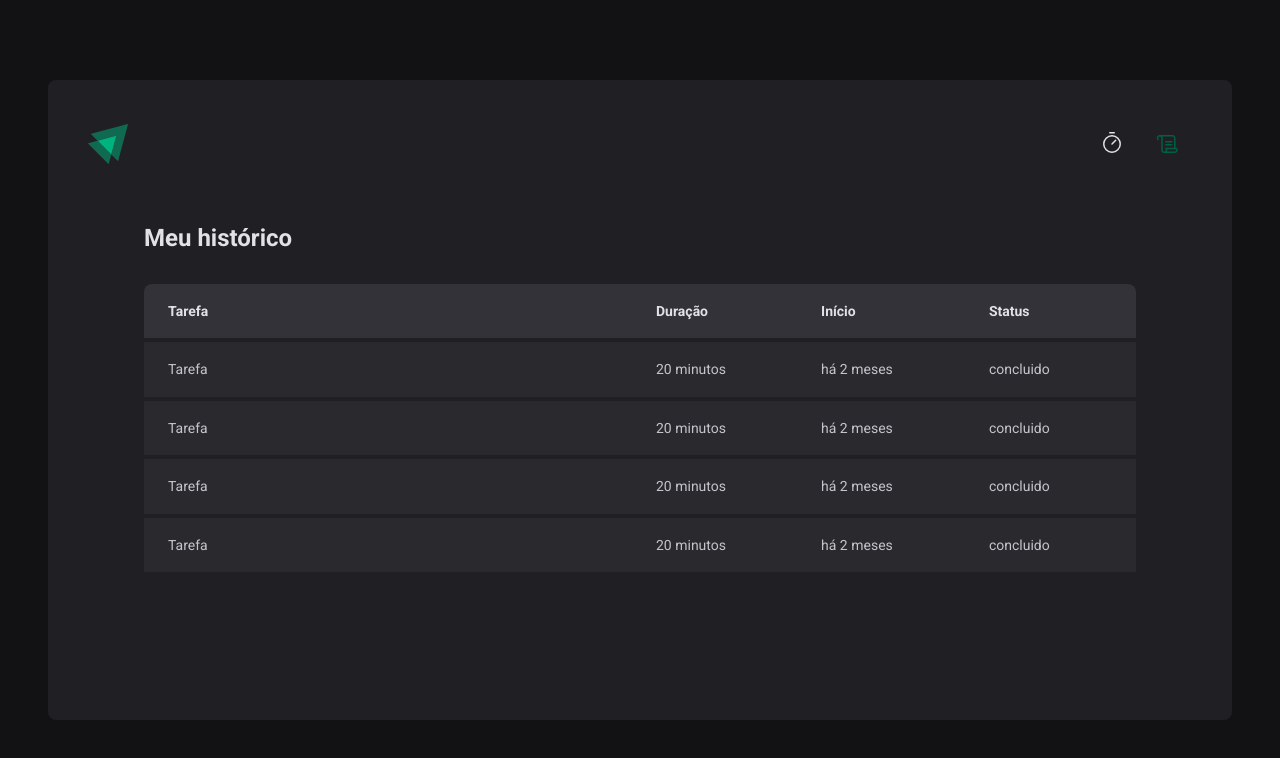
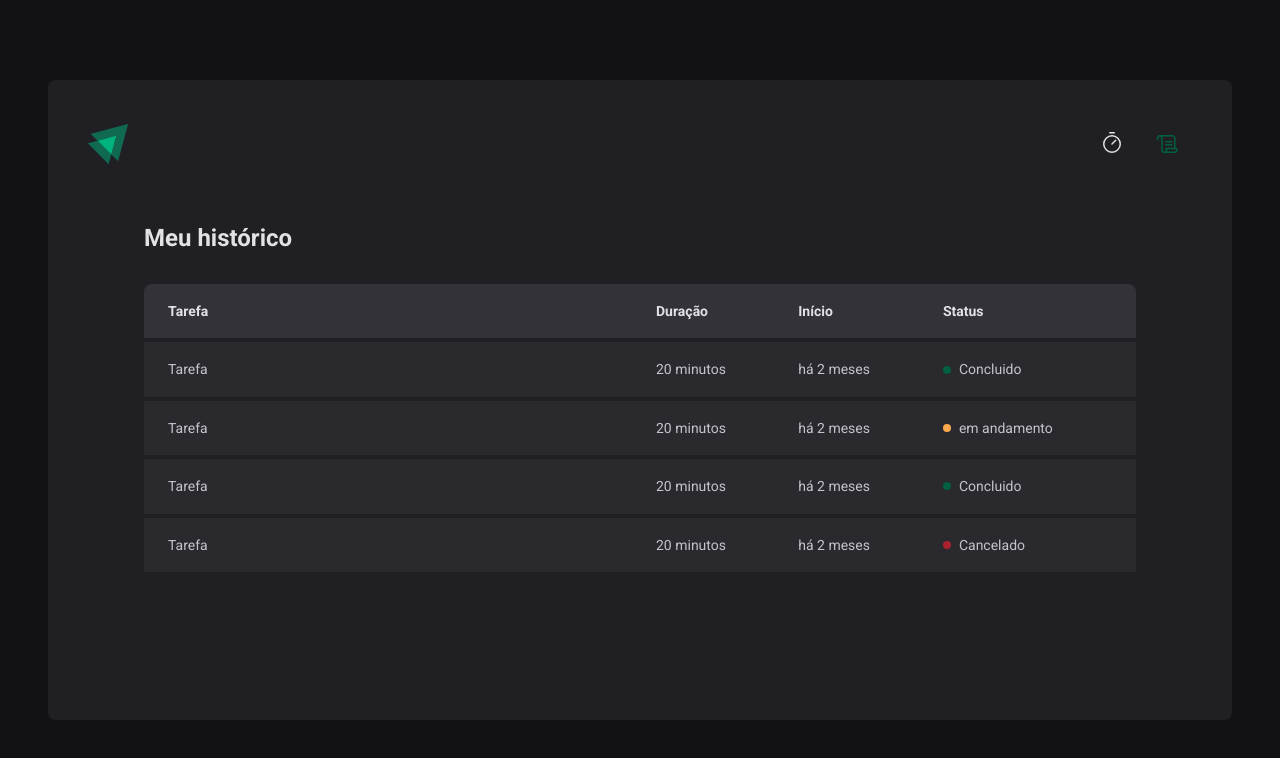
Before and after one commit to JordanGuimaraes17/IgniteTimerTypeScript, a React (Vite) app in the folder IgniteTimer/: page /history in a window 1280 px wide. Shown: the top 758 px of the page. Built offline with nearby package versions, Linux system fonts and the light colour scheme.

Commit message:
Page History

```diff
--- a/IgniteTimer/src/Pages/History/index.tsx
+++ b/IgniteTimer/src/Pages/History/index.tsx
@@ -1,4 +1,4 @@
-import { HistoryContainer, HistoryList } from "./styles"
+import { HistoryContainer, HistoryList,Status } from "./styles"
 
 
 export function History() {
@@ -22,28 +22,28 @@
               <td>Tarefa</td>
               <td>20 minutos</td>
               <td>há 2 meses</td>
-              <td>concluido</td>
+              <td> <Status statusColor="green">Concluido</Status></td>
             </tr>
 
             <tr>
               <td>Tarefa</td>
               <td>20 minutos</td>
               <td>há 2 meses</td>
-              <td>concluido</td>
+              <td> <Status statusColor="yellow">em andamento</Status></td>
             </tr>
 
             <tr>
               <td>Tarefa</td>
               <td>20 minutos</td>
               <td>há 2 meses</td>
-              <td>concluido</td>
+              <td> <Status statusColor="green">Concluido</Status></td>
             </tr>
 
             <tr>
               <td>Tarefa</td>
               <td>20 minutos</td>
               <td>há 2 meses</td>
-              <td>concluido</td>
+              <td> <Status statusColor="red">Cancelado</Status></td>
             </tr>
           </tbody>
 
--- a/IgniteTimer/src/Pages/History/styles.ts
+++ b/IgniteTimer/src/Pages/History/styles.ts
@@ -59,3 +59,27 @@
     }
 }
 `
+const STATUS_COLOR ={ /* crio o objeto para definit cores uso mesmo nome de cores global */
+  yellow:'yellow-500',
+  green:'green-500',
+  red:'red-500',
+}as const /* quando passa as const  typescript reconehce as cores como qualquer string, as cont afirma ser as cores em theme passadas*/
+
+interface StatusProps {
+  statusColor:keyof typeof STATUS_COLOR /*keyof são as chaves ex: yellow,green,red e  typeof são os tipos ou conteudo do STATUS_COLOR cores iguais do tema global    */
+}
+
+/* passo  StatusProps como propriedade do span */
+export const Status= styled.span<StatusProps>`
+display: flex;
+align-items: center;
+gap: 0.5rem;
+
+&::before{ /* elemento que fica dentro da tag no caso dentro do span, before é no final que le fica */
+content: ''; /* tem que colocar content mesmo que vazio para aparecer */
+width: 0.5rem;
+height: 0.5rem;
+border-radius: 50%;
+background: ${(props)=>props.theme[STATUS_COLOR[props.statusColor]]};/* uso theme com array [STATUS_COLOR] mais a propriedade[statusColor] que é definida  no arquivo tsx */
+}
+`
```
